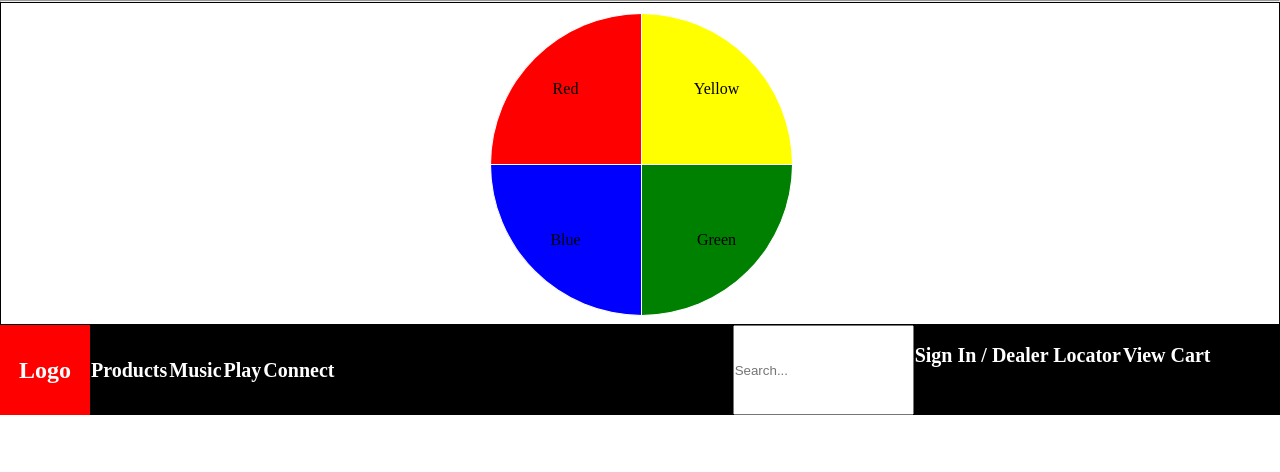
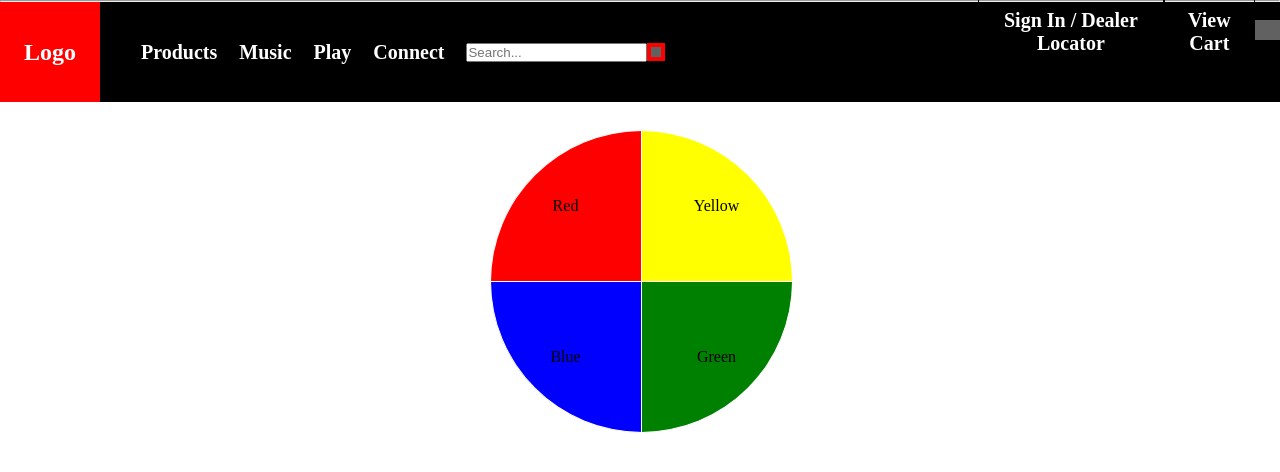
Before and after one commit to drawlins860/CircleActivity, a plain HTML site: page index.html in a window 1280 px wide. Drawn offline with Linux system fonts and the light colour scheme; grey boxes are pictures that could not be loaded.

Commit message:
Second commit

```diff
--- a/index.html
+++ b/index.html
@@ -16,7 +16,7 @@
             grid-template-rows: 150px 150px;
 
             /*grid-template-rows: 1fr 1fr; */
-            border: black solid 1px;
+            /* border: black solid 1px; */
             grid-gap: 1px;
             padding: 10px;
 
@@ -66,6 +66,57 @@
 <body>
     <hr>
 
+
+
+    <header>
+        <nav>
+            <div class="nav">
+                <div id="navleft">
+                    <div id="navlogo">
+                        <h1>Logo</h1>
+                    </div>
+
+                    <div class="navItems">
+                        <ul>
+                            <li><a href="#"></a><strong>Products</strong></li>
+                            <li><a href="#"></a><strong>Music</strong></li>
+                            <li><a href="#"></a><strong>Play</strong></li>
+                            <li><a href="#"></a><strong>Connect</strong></li>
+
+                            <li>
+                                <div id="search">
+                                    <input type="text" placeholder="Search...">
+                                    <div class="mGlass">
+                                        <img id="magnifyingGlass" src="https://openclipart.org/image/800px/svg_to_png/213239/Search-icon.png">
+                                    </div>
+                                </div>
+
+                            </li>
+                        </ul>
+                    </div>
+                </div>
+                <div id="navcenter">
+                    Center
+                </div>
+
+                <div id="navright">
+                    <ul>
+
+                        <li><a href="#"></a><strong>Sign In / Dealer Locator</strong></li>
+                        <li><a href="#"></a><strong>View Cart</strong></li>
+                        <div class="ShoppingCart">
+                            <img id="ShoppingCart" src="http://www.clker.com/cliparts/5/j/r/G/y/p/shopping-cart-icon.svg">
+                        </div>
+
+                    </ul>
+                </div>
+
+            </div>
+
+
+        </nav>
+    </header>
+    <br>
     <div class="grid-container">
         <div id="grid-item">
             <div id="TopLeft" class="quadrantLabel">Red</div>
@@ -80,41 +131,6 @@
             <div id="BottomRight" class="quadrantLabel">Green</div>
         </div>
     </div>
-
-    <header>
-        <nav>
-            <div class="nav">
-                <div id="navleft">
-                    <div id="navlogo">
-                        <h1>Logo</h1>
-                    </div>
-                    <div>
-                        <ul>
-                            <li><a href="#"></a><strong>Products</strong></li>
-                            <li><a href="#"></a><strong>Music</strong></li>
-                            <li><a href="#"></a><strong>Play</strong></li>
-                            <li><a href="#"></a><strong>Connect</strong></li>
-                        </ul>
-                    </div>
-                </div>
-                <div id="navcenter">
-                    Center
-                </div>
-                <input type="text" placeholder="Search...">
-                <div id="navright">
-                    <ul>
-                        <li><a href="#"></a><strong>Sign In / Dealer Locator</strong></li>
-                        <li><a href="#"></a><strong>View Cart</strong></li>
-
-                    </ul>
-                </div>
-
-            </div>
-
-        </nav>
-    </header>
-    <br>
-
 </body>
 
 </html>
--- a/style.css
+++ b/style.css
@@ -5,7 +5,6 @@
 }
 
 li {
-    background-color:black;
     text-align: center;
     vertical-align: middle;
     border: 1px solid black;
@@ -28,6 +27,10 @@ ul {
 
 
 }
+.navItems {
+    justify-content: center;
+    padding-left: 30px;
+}
 
 
 .nav {
@@ -38,11 +41,14 @@ ul {
     margin: 0;
     padding: 0;
     width: 100%;
+    height: 100px;
+
 }
 
 .nav li {
     font-size: 20px;
-    padding: 0px;
+    padding: 10px;
+    display: inline-block;
 }
 
 
@@ -51,7 +57,7 @@ header {
 }
 
 #navleft {
-    width: 33.33%;
+    /* width: 33.33%; */
     display: flex;
 
 }
@@ -74,11 +80,37 @@ header {
 }
 
 #navlogo {
-    width: 90px;
-    height: 90px;
+    width: 100px;
+    height: 100px;
     background-color: red;
     color: white;
+    padding: 0px;
 }
+
+#search {
+    align-items: center;
+    justify-content: center;
+    padding: 0px;
+
+}
+#magnifyingGlass {
+    width: 10px;
+    height: 10px;
+    filter: invert(100%);
+}
+
+.mGlass {
+    background-color: red;
+    width: 18px;
+    height: 18px;
+}
+
+#ShoppingCart {
+    width: 25px;
+    height: 20px;
+    filter: invert(100%);
+}
+
 /* .input[type=text] {
     float: center;
     padding: 6px;
```
